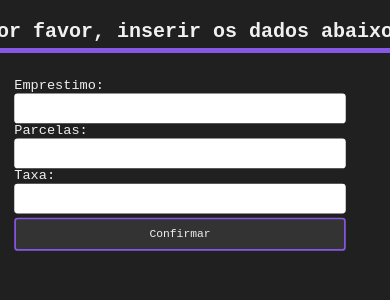
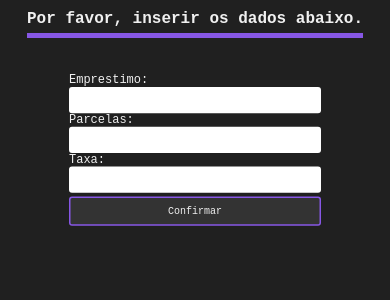
Before and after one commit to felipeardev/monorepo-amortization-fi, a React (Vite) app in the folder frontend/: page / in a window 390 px wide. Shown: the top 300 px of the page. Built offline with nearby package versions, Linux system fonts and the light colour scheme.

Commit message:
Correção margin, padding e posicionamento

```diff
--- a/frontend/src/App.css
+++ b/frontend/src/App.css
@@ -18,9 +18,10 @@ body {
 }
 
 h1 {
+  position: relative;
   width: max-content;
-  position: relative;
-  font-size: 20px;
+  margin: 0 auto;
+  font-size: 16px;
 }
 
 h1::before {
@@ -33,9 +34,11 @@ h1::before {
 }
 
 form {
+  width: 100%;
+  display: flex;
+  flex-direction: column;
+  justify-content: center;
   margin-top: 20px;
-  max-width: 100vw;
-  width: 100%;
 }
 
 form input, form button {
@@ -61,6 +64,12 @@ button:hover {
 
 @media screen and (max-width: 800px) {
   form, table {
-    transform: scale(0.85);
+    transform: scale(0.9);
   }
 }
+
+@media screen and (max-width: 400px) {
+  form, table {
+    transform: scale(0.75);
+  }
+}
--- a/frontend/src/App.tsx
+++ b/frontend/src/App.tsx
@@ -52,10 +52,10 @@ function App() {
   }, [sac, price])
 
   return (
-    <div style={{ marginTop: '20px'}}>
-      { carregando && <h2 style={{ color: '#00ff99'}}>Carregando...</h2>}
+    <div style={{ marginTop: '10px'}}>
       {!visible && <h1>Por favor, inserir os dados abaixo.</h1>}
       <form onSubmit={handleSubmit}>
+        { carregando && <h2 style={{ color: '#00ff99'}}>Carregando...</h2>}
         <label>Emprestimo:</label>
         <input
           type="text"
```
